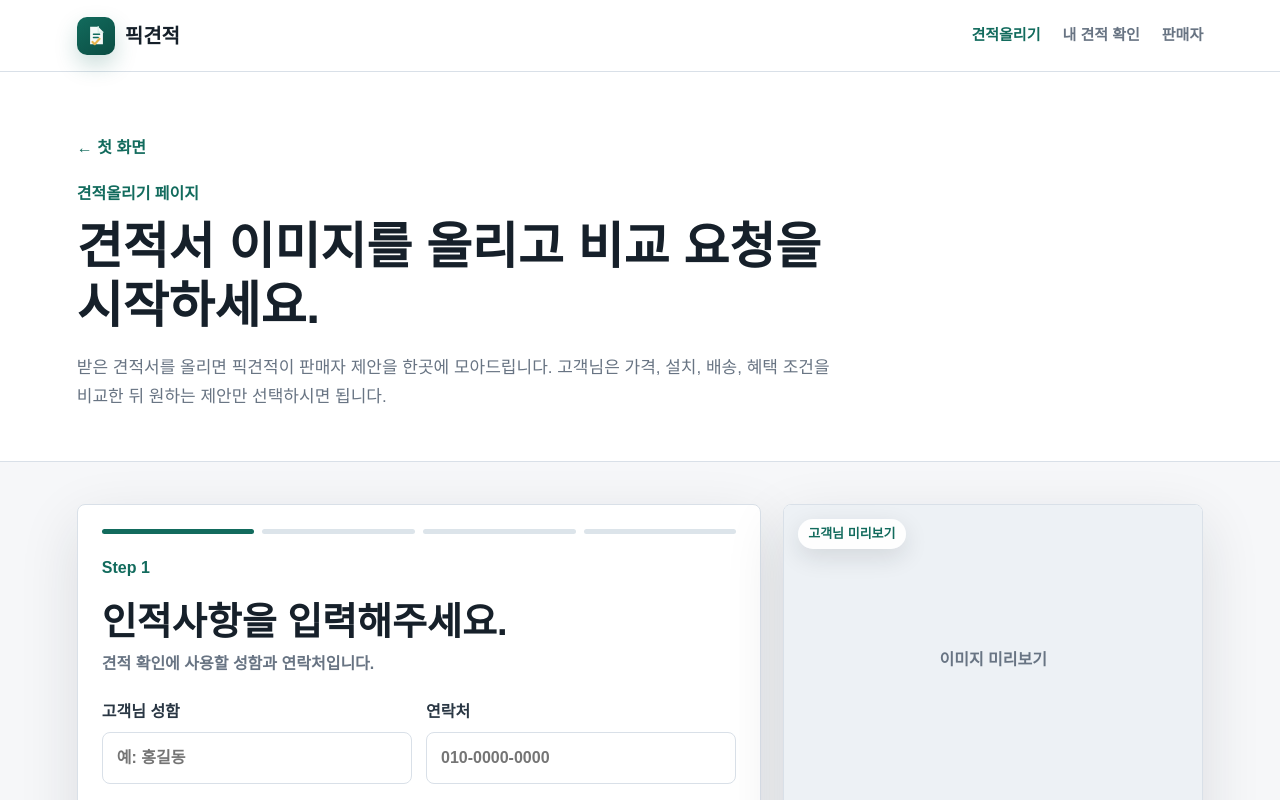
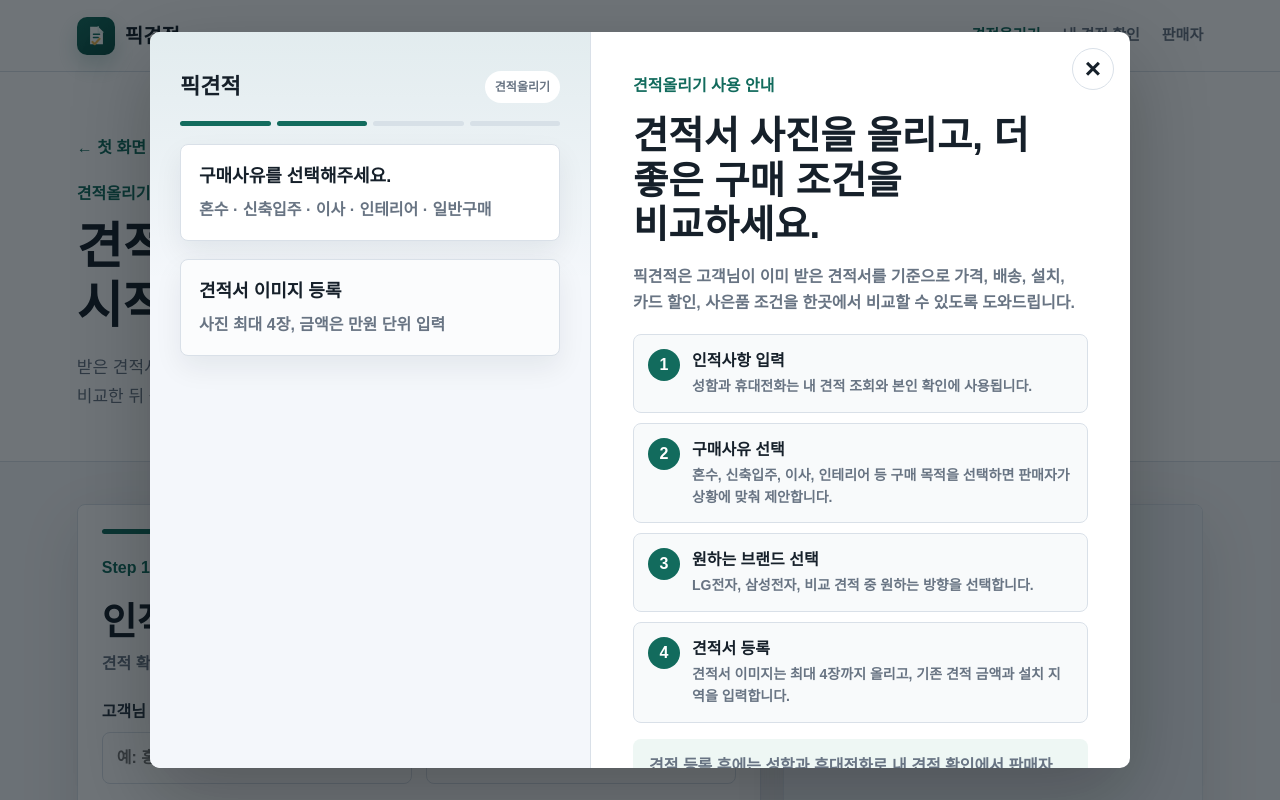
Before and after one commit to drns9756011-bot/ga-pick-public, a website: page index.html in a window 1280 px wide. Both pictures are taken after a click on the button "견적 올리기". Shown: the top 800 px of the page. Drawn offline with Linux system fonts and the light colour scheme.

Commit message:
Add files via upload

```diff
--- a/index.html
+++ b/index.html
@@ -86,6 +86,7 @@
     <link rel="stylesheet" href="styles.css" />
     <script defer src="app.js?v=20260718-production"></script>
     <script defer src="customer-wizard.js?v=20260719-customer-wizard"></script>
+    <script defer src="page-guide.js?v=20260719-page-guide"></script>
   </head>
   <body>
     <header class="topbar">
--- /dev/null
+++ b/page-guide.js
@@ -0,0 +1,183 @@
+(function () {
+  const guideState = {
+    activeType: "",
+    customerShown: false,
+    sellerShown: false,
+  };
+
+  const guides = {
+    customer: {
+      eyebrow: "견적올리기 사용 안내",
+      title: "견적서 사진을 올리고, 더 좋은 구매 조건을 비교하세요.",
+      intro: "픽견적은 고객님이 이미 받은 견적서를 기준으로 가격, 배송, 설치, 카드 할인, 사은품 조건을 한곳에서 비교할 수 있도록 도와드립니다.",
+      previewClass: "guide-customer-preview",
+      steps: [
+        ["1", "인적사항 입력", "성함과 휴대전화는 내 견적 조회와 본인 확인에 사용됩니다."],
+        ["2", "구매사유 선택", "혼수, 신축입주, 이사, 인테리어 등 구매 목적을 선택하면 판매자가 상황에 맞춰 제안합니다."],
+        ["3", "원하는 브랜드 선택", "LG전자, 삼성전자, 비교 견적 중 원하는 방향을 선택합니다."],
+        ["4", "견적서 등록", "견적서 이미지는 최대 4장까지 올리고, 기존 견적 금액과 설치 지역을 입력합니다."],
+      ],
+      note: "견적 등록 후에는 성함과 휴대전화로 내 견적 확인에서 판매자 제안을 확인할 수 있습니다.",
+    },
+    seller: {
+      eyebrow: "판매자 페이지 사용 안내",
+      title: "고객님 견적을 확인하고 조건을 제안하세요.",
+      intro: "판매자 페이지는 승인된 판매자만 이용할 수 있습니다. 고객님이 선택하기 전까지 연락처는 보호되며, 선택 후 상담이 이어집니다.",
+      previewClass: "guide-seller-preview",
+      steps: [
+        ["1", "견적 목록 확인", "고객님 견적 탭에서 접수된 견적과 남은 응답 시간을 확인합니다."],
+        ["2", "브랜드·지역 필터", "전체, LG전자, 삼성전자, 비교견적과 실제 접수된 지역 기준으로 빠르게 분류합니다."],
+        ["3", "견적서 원본 확인", "견적서 이미지를 누르면 원본 크기로 확인할 수 있어 잘린 내용을 다시 볼 수 있습니다."],
+        ["4", "제안 보내기", "제안 금액은 만원 단위로 입력하고, 배송·설치·혜택 조건을 함께 작성합니다."],
+      ],
+      note: "고객님이 내 제안을 선택하면 연락처가 공개되고, 선택받은 견적 탭에서 상담을 진행할 수 있습니다.",
+    },
+  };
+
+  function makePreview(type) {
+    if (type === "seller") {
+      return `
+        <div class="guide-screen ${guides[type].previewClass}" aria-label="픽견적 판매자 페이지 화면 예시">
+          <div class="guide-topline">
+            <span>픽견적</span>
+            <small>판매자</small>
+          </div>
+          <div class="guide-tabs">
+            <span class="is-active">고객님 견적</span>
+            <span>제안한 견적</span>
+            <span>선택받은 견적</span>
+          </div>
+          <div class="guide-filter-row">
+            <span>전체</span>
+            <span>LG전자</span>
+            <span>대구</span>
+          </div>
+          <div class="guide-seller-grid">
+            <div>
+              <strong>견적번호 20260719-0001</strong>
+              <small>대구 · LG전자 · 47시간 남음</small>
+            </div>
+            <div>
+              <strong>고객님 견적서</strong>
+              <small>이미지 확인 후 제안 금액 입력</small>
+            </div>
+          </div>
+        </div>
+      `;
+    }
+
+    return `
+      <div class="guide-screen ${guides[type].previewClass}" aria-label="픽견적 견적올리기 페이지 화면 예시">
+        <div class="guide-topline">
+          <span>픽견적</span>
+          <small>견적올리기</small>
+        </div>
+        <div class="guide-progress">
+          <span class="is-active"></span>
+          <span class="is-active"></span>
+          <span></span>
+          <span></span>
+        </div>
+        <div class="guide-form-card">
+          <strong>구매사유를 선택해주세요.</strong>
+          <p>혼수 · 신축입주 · 이사 · 인테리어 · 일반구매</p>
+        </div>
+        <div class="guide-form-card muted">
+          <strong>견적서 이미지 등록</strong>
+          <p>사진 최대 4장, 금액은 만원 단위 입력</p>
+        </div>
+      </div>
+    `;
+  }
+
+  function openGuide(type) {
+    const guide = guides[type];
+    if (!guide) return;
+    guideState.activeType = type;
+
+    let modal = document.querySelector("#pageGuideModal");
+    if (!modal) {
+      modal = document.createElement("div");
+      modal.id = "pageGuideModal";
+      modal.className = "page-guide-modal";
+      modal.hidden = true;
+      document.body.appendChild(modal);
+    }
+
+    modal.innerHTML = `
+      <div class="page-guide-dialog" role="dialog" aria-modal="true" aria-labelledby="pageGuideTitle">
+        <button class="page-guide-close" type="button" data-guide-close aria-label="안내 닫기">×</button>
+        <div class="page-guide-layout">
+          ${makePreview(type)}
+          <div class="page-guide-copy">
+            <p class="eyebrow">${guide.eyebrow}</p>
+            <h2 id="pageGuideTitle">${guide.title}</h2>
+            <p>${guide.intro}</p>
+            <ol class="page-guide-steps">
+              ${guide.steps
+                .map(([number, title, text]) => `
+                  <li>
+                    <span>${number}</span>
+                    <div>
+                      <strong>${title}</strong>
+                      <p>${text}</p>
+                    </div>
+                  </li>
+                `)
+                .join("")}
+            </ol>
+            <p class="page-guide-note">${guide.note}</p>
+            <button class="primary-btn full" type="button" data-guide-close>확인하고 시작하기</button>
+          </div>
+        </div>
+      </div>
+    `;
+    modal.hidden = false;
+  }
+
+  function closeGuide() {
+    const modal = document.querySelector("#pageGuideModal");
+    if (modal) modal.hidden = true;
+  }
+
+  function getActivePageName() {
+    return document.querySelector(".page.is-active")?.dataset.page || "";
+  }
+
+  function maybeOpenGuide() {
+    const page = getActivePageName();
+
+    if (page === "customer" && !guideState.customerShown) {
+      guideState.customerShown = true;
+      window.setTimeout(() => openGuide("customer"), 180);
+      return;
+    }
+
+    if ((page === "seller" || page === "sellerLogin") && !guideState.sellerShown) {
+      guideState.sellerShown = true;
+      window.setTimeout(() => openGuide("seller"), 180);
+    }
+  }
+
+  document.addEventListener("click", (event) => {
+    if (event.target.closest("[data-guide-close]")) {
+      closeGuide();
+      return;
+    }
+
+    if (event.target.id === "pageGuideModal") {
+      closeGuide();
+    }
+  });
+
+  document.addEventListener("keydown", (event) => {
+    if (event.key === "Escape") closeGuide();
+  });
+
+  const observer = new MutationObserver(maybeOpenGuide);
+  document.querySelectorAll(".page").forEach((page) => {
+    observer.observe(page, { attributes: true, attributeFilter: ["class"] });
+  });
+
+  window.addEventListener("load", maybeOpenGuide);
+})();
--- a/styles.css
+++ b/styles.css
@@ -2449,6 +2449,241 @@ td strong {
   line-height: 1.55;
 }
 
+.page-guide-modal {
+  position: fixed;
+  inset: 0;
+  z-index: 120;
+  display: grid;
+  place-items: center;
+  padding: 24px;
+  background: rgba(8, 16, 24, 0.58);
+}
+
+.page-guide-modal[hidden] {
+  display: none;
+}
+
+.page-guide-dialog {
+  position: relative;
+  overflow: hidden;
+  width: min(100%, 980px);
+  max-height: min(92vh, 820px);
+  border-radius: 10px;
+  background: #fff;
+  box-shadow: 0 28px 80px rgba(0, 0, 0, 0.24);
+}
+
+.page-guide-close {
+  position: absolute;
+  top: 16px;
+  right: 16px;
+  z-index: 2;
+  display: grid;
+  width: 42px;
+  height: 42px;
+  place-items: center;
+  border: 1px solid var(--line);
+  border-radius: 999px;
+  background: #fff;
+  color: var(--ink);
+  font-size: 28px;
+  font-weight: 900;
+  line-height: 1;
+}
+
+.page-guide-layout {
+  display: grid;
+  grid-template-columns: minmax(300px, 0.9fr) minmax(0, 1.1fr);
+  gap: 0;
+}
+
+.page-guide-copy {
+  display: grid;
+  align-content: start;
+  gap: 16px;
+  overflow-y: auto;
+  max-height: min(92vh, 820px);
+  padding: 42px 42px 34px;
+}
+
+.page-guide-copy h2,
+.page-guide-copy p {
+  margin: 0;
+}
+
+.page-guide-copy h2 {
+  padding-right: 38px;
+  color: var(--ink);
+  font-size: clamp(28px, 3vw, 42px);
+  line-height: 1.16;
+  word-break: keep-all;
+}
+
+.page-guide-copy > p:not(.eyebrow),
+.page-guide-note {
+  color: var(--muted);
+  font-size: 16px;
+  font-weight: 750;
+  line-height: 1.65;
+  word-break: keep-all;
+}
+
+.page-guide-steps {
+  display: grid;
+  gap: 10px;
+  margin: 2px 0 0;
+  padding: 0;
+  list-style: none;
+}
+
+.page-guide-steps li {
+  display: grid;
+  grid-template-columns: auto 1fr;
+  gap: 12px;
+  padding: 14px;
+  border: 1px solid var(--line);
+  border-radius: 8px;
+  background: #f8fafb;
+}
+
+.page-guide-steps li > span {
+  display: grid;
+  width: 32px;
+  height: 32px;
+  place-items: center;
+  border-radius: 999px;
+  background: var(--primary);
+  color: #fff;
+  font-weight: 900;
+}
+
+.page-guide-steps strong {
+  display: block;
+  margin-bottom: 3px;
+  color: var(--ink);
+  font-size: 16px;
+}
+
+.page-guide-steps p {
+  color: var(--muted);
+  font-size: 14px;
+  font-weight: 750;
+  line-height: 1.55;
+}
+
+.page-guide-note {
+  padding: 14px 16px;
+  border-radius: 8px;
+  background: #eef7f4;
+  color: #335b54;
+}
+
+.guide-screen {
+  display: grid;
+  align-content: start;
+  gap: 18px;
+  min-height: 100%;
+  padding: 38px 30px;
+  border-right: 1px solid var(--line);
+  background:
+    linear-gradient(180deg, rgba(18, 107, 93, 0.08), rgba(255, 255, 255, 0) 34%),
+    #f4f7fb;
+}
+
+.guide-topline {
+  display: flex;
+  align-items: center;
+  justify-content: space-between;
+  gap: 12px;
+}
+
+.guide-topline span {
+  color: var(--ink);
+  font-size: 22px;
+  font-weight: 950;
+}
+
+.guide-topline small,
+.guide-tabs span,
+.guide-filter-row span {
+  border-radius: 999px;
+  background: #fff;
+  color: var(--muted);
+  font-size: 12px;
+  font-weight: 900;
+}
+
+.guide-topline small {
+  padding: 7px 10px;
+}
+
+.guide-progress {
+  display: grid;
+  grid-template-columns: repeat(4, minmax(0, 1fr));
+  gap: 6px;
+}
+
+.guide-progress span {
+  height: 5px;
+  border-radius: 999px;
+  background: #d7e0e7;
+}
+
+.guide-progress span.is-active {
+  background: var(--primary);
+}
+
+.guide-form-card,
+.guide-seller-grid > div {
+  display: grid;
+  gap: 8px;
+  padding: 18px;
+  border: 1px solid var(--line);
+  border-radius: 8px;
+  background: #fff;
+  box-shadow: 0 12px 28px rgba(20, 33, 45, 0.07);
+}
+
+.guide-form-card.muted {
+  background: #fbfcfd;
+}
+
+.guide-form-card strong,
+.guide-seller-grid strong {
+  color: var(--ink);
+  font-size: 18px;
+}
+
+.guide-form-card p,
+.guide-seller-grid small {
+  margin: 0;
+  color: var(--muted);
+  font-weight: 800;
+}
+
+.guide-tabs,
+.guide-filter-row {
+  display: flex;
+  flex-wrap: wrap;
+  gap: 8px;
+}
+
+.guide-tabs span,
+.guide-filter-row span {
+  padding: 8px 10px;
+}
+
+.guide-tabs span.is-active,
+.guide-filter-row span:first-child {
+  background: var(--primary);
+  color: #fff;
+}
+
+.guide-seller-grid {
+  display: grid;
+  gap: 12px;
+}
+
 @keyframes server-loading-spin {
   to {
     transform: rotate(360deg);
@@ -2562,6 +2797,35 @@ td strong {
     overflow-wrap: break-word;
   }
 
+  .page-guide-modal {
+    padding: 14px;
+  }
+
+  .page-guide-dialog {
+    max-height: 92vh;
+  }
+
+  .page-guide-layout {
+    grid-template-columns: 1fr;
+  }
+
+  .guide-screen {
+    min-height: auto;
+    padding: 28px 20px 22px;
+    border-right: 0;
+    border-bottom: 1px solid var(--line);
+  }
+
+  .page-guide-copy {
+    max-height: none;
+    padding: 26px 20px 22px;
+  }
+
+  .page-guide-copy h2 {
+    padding-right: 42px;
+    font-size: 28px;
+  }
+
   .hero {
     min-height: auto;
     gap: 22px;
```
